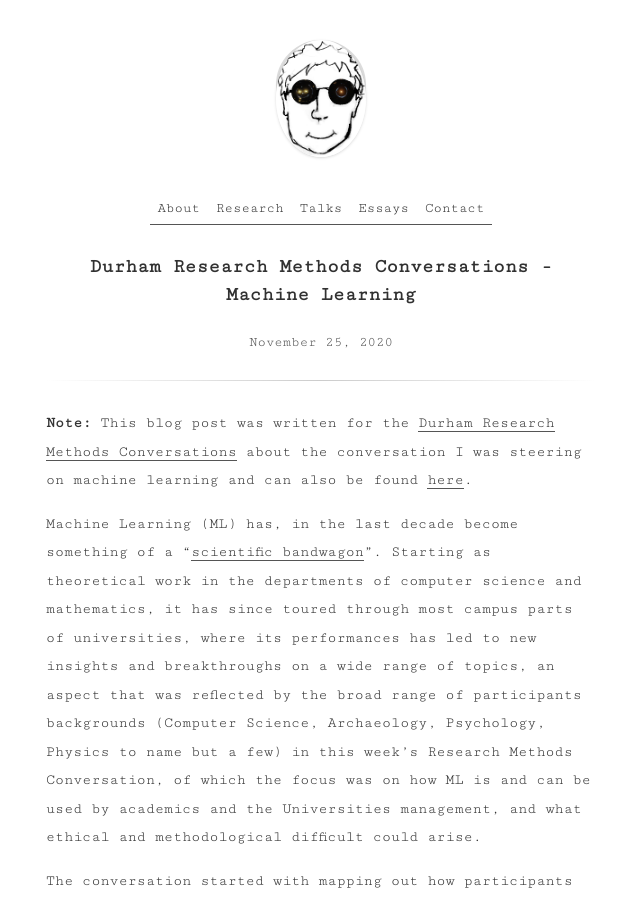
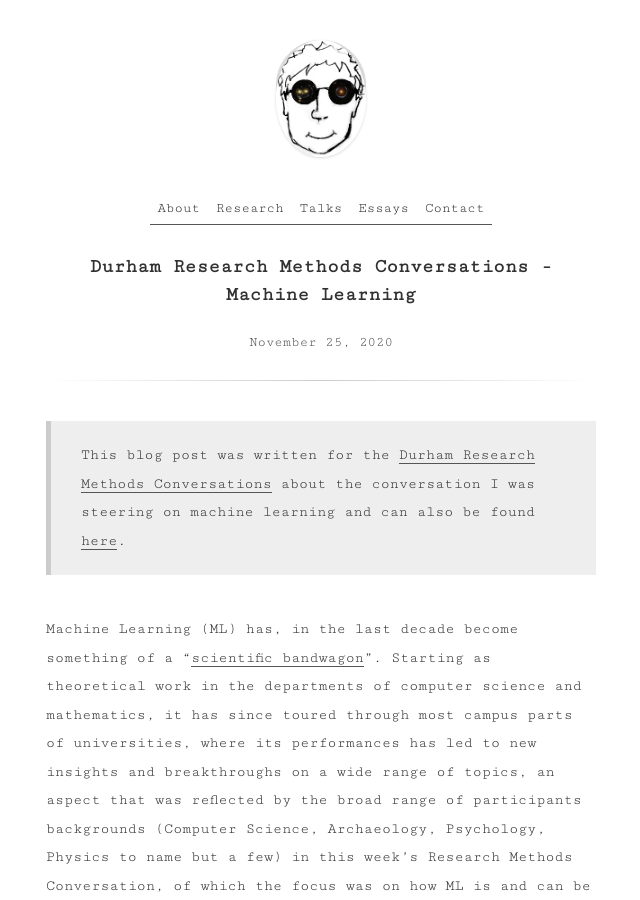
Before and after one commit to Christovis/Christovis.github.io, a Jekyll site: the page built from _essay/2020-11-25-blog-durham_research_methods.md, in a window 1280 px wide and 900 px high. Shown: the whole window, without its empty margins (319-959 px from the left). Built offline with Jekyll 4.4.1, drawn with Linux system fonts in a browser that asks for light colours.

Commit message:
add essays

```diff
--- a/_essay/2020-11-25-blog-durham_research_methods.md
+++ b/_essay/2020-11-25-blog-durham_research_methods.md
@@ -6,7 +6,7 @@ imageurl: /assets/preview_ai.jpg
 authors: Christoph Becker
 ---
 
-**Note:** This blog post was written for the [Durham Research Methods Conversations](https://www.dur.ac.uk/researchmethodscentre/community/rmcafe/rmconversations/) about the conversation I was steering on machine learning and can also be found [here](https://researchmethodsconversations.blogspot.com/2020/12/machine-learning.html).
+> This blog post was written for the [Durham Research Methods Conversations](https://www.dur.ac.uk/researchmethodscentre/community/rmcafe/rmconversations/) about the conversation I was steering on machine learning and can also be found [here](https://researchmethodsconversations.blogspot.com/2020/12/machine-learning.html).
 
 Machine Learning (ML) has, in the last decade become something of a “[scientific bandwagon](https://ieeexplore.ieee.org/stamp/stamp.jsp?arnumber=1056774)”. Starting as theoretical work in the departments of computer science and mathematics, it has since toured through most campus parts of universities, where its performances has led to new insights and breakthroughs on a wide range of topics, an aspect that was reflected by the broad range of participants backgrounds (Computer Science, Archaeology, Psychology, Physics to name but a few) in this week’s Research Methods Conversation, of which the focus was on how ML is and can be used by academics and the Universities management, and what ethical and methodological difficult could arise.
 
```
